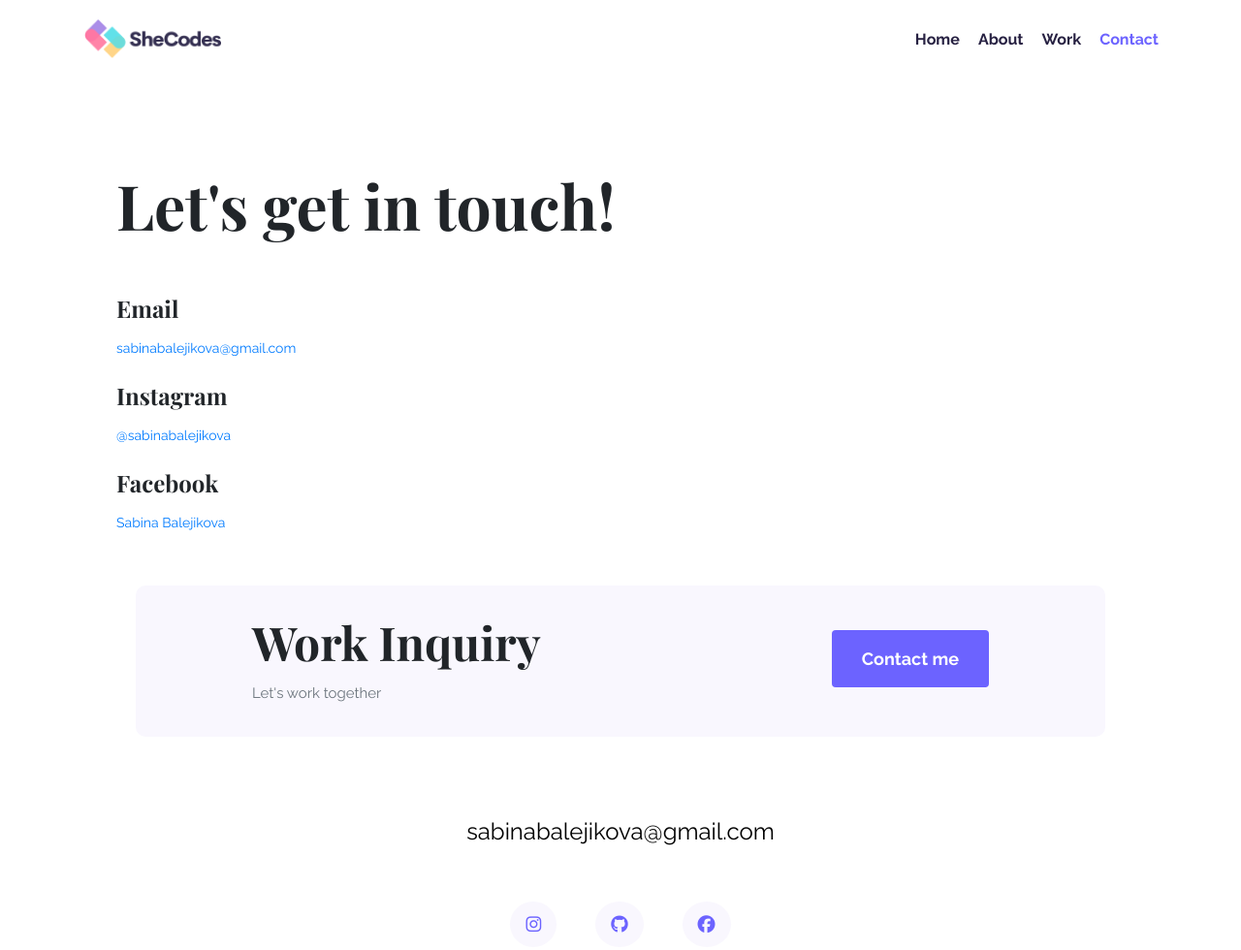
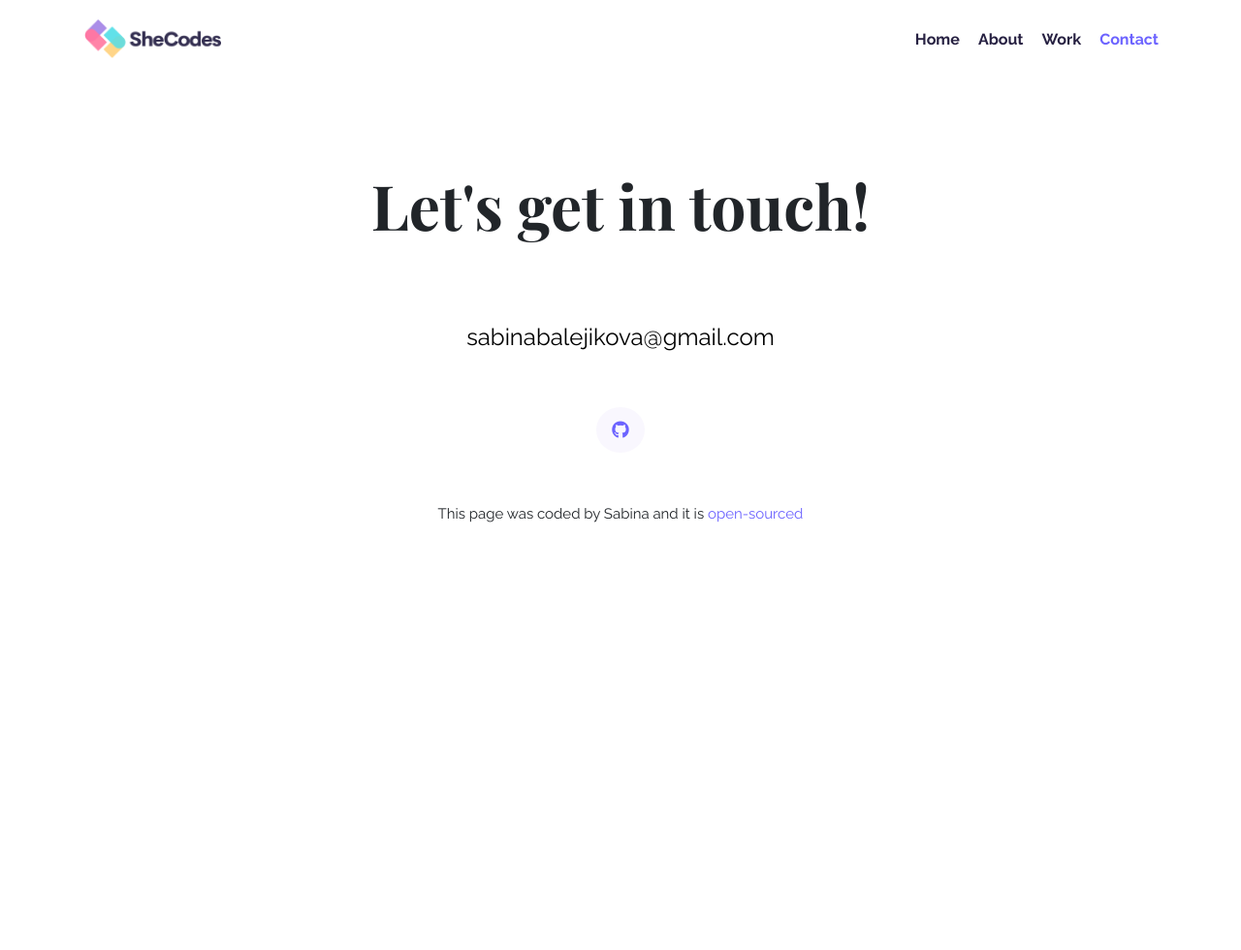
Before and after one commit to sabinabale/portfolio-project-SB, a plain HTML site: page contact.html in a window 1280 px wide. Shown: the top 980 px of the page at 97% size. After the commit the page ends 800 px from the top, so only its background shows below. Drawn offline with nearby package versions, Linux system fonts and the light colour scheme; a web font is replaced by a local one.

Commit message:
contact details update

```diff
--- a/contact.html
+++ b/contact.html
@@ -63,46 +63,23 @@
     </div>
     <div class="content-container container">
       <div class="content">
-        <h1 class="mb-5">Let's get in touch!</h1>
-        <h3>Email</h3>
-        <p>
-          <a href="mailto:sabinabalejikova@gmail.com">
-            sabinabalejikova@gmail.com</a
-          >
-        </p>
-        <h3>Instagram</h3>
-        <p>
-          <a href="https://www.instagram.com/sabinabalejikova" target="_blank">
-            @sabinabalejikova</a
-          >
-        </p>
-        <h3>Facebook</h3>
-        <p>
-          <a href="https://www.facebook.com/sabinabalejikova" target="_blank"
-            >Sabina Balejikova</a
-          >
-        </p>
+        <h1 class="mb-5 text-center">Let's get in touch!</h1>
+
+
+
       </div>
 
     <footer>
-        <div class="contact-box justify-content-between d-none d-md-flex">
-          <div>
-          <h3>Work Inquiry</h3>
-            <p class="text-muted">Let's work together</p>
-        </div>
-        <div>
-          <a href="/contact.html" title="contact Sabina" class="btn btn-branding mt-3">Contact me</a>
-        </div>
-        </div>
+
         <div class="d-flex justify-content-center">
         <a href="mailto:sabinabalejikova@gmail.com" class="email-link"
           title="Email Sabina">sabinabalejikova@gmail.com</a
         >
         </div>
         <div class="social-links d-flex justify-content-center mt-4">
-         <a href="" target="_blank" title="Sabina's Instagram account"><i class="fa-brands fa-instagram"></a></i>
-         <a href="" target="_blank" title="Github Profile"><i class="fa-brands fa-github"></a></i>
-         <a href="" target="_blank" title="Sabina's Facebook account"><i class="fa-brands fa-facebook"></a></i>
+
+         <a href="https://github.com/sabinabale/portfolio-project-SB" target="_blank" title="Github Profile"><i class="fa-brands fa-github"></a></i>
+
 
         </div>
         <p class="mt-5 text-center">This page was coded by Sabina and it is <a href="https://github.com/sabinabale/portfolio-project-SB">
--- a/styles.css
+++ b/styles.css
@@ -120,6 +120,10 @@ h3 {
   margin: 30px;
 }
 
+img {
+  border-radius: 15px;
+}
+
 .btn-branding {
   background: var(--branding-color);
   border-radius: 4px;
```
Also changed, not shown: about.html (+4 -4 lines), index.html (+1 -3 lines), work.html (+4 -6 lines).
